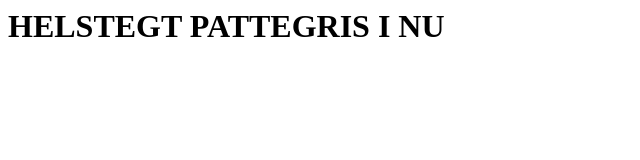
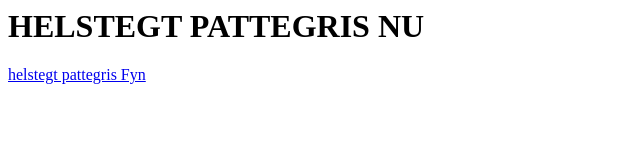
Before and after one commit to Lion9230/Helstegt-pattegris-Fyn, a plain HTML site: page index.html in a window 1280 px wide. Shown: the whole page, without its empty margins (0-640 px from the left). Drawn offline with Linux system fonts and the light colour scheme.

Commit message:
Update index.html

```diff
--- a/index.html
+++ b/index.html
@@ -1,5 +1,5 @@
-<h1>HELSTEGT PATTEGRIS I NU</h1>
-
+<h1>HELSTEGT PATTEGRIS NU</h1>
+<a href="https://www.helstegtpattegrisfyn.dk">helstegt pattegris Fyn</a>
 
 
 
```
